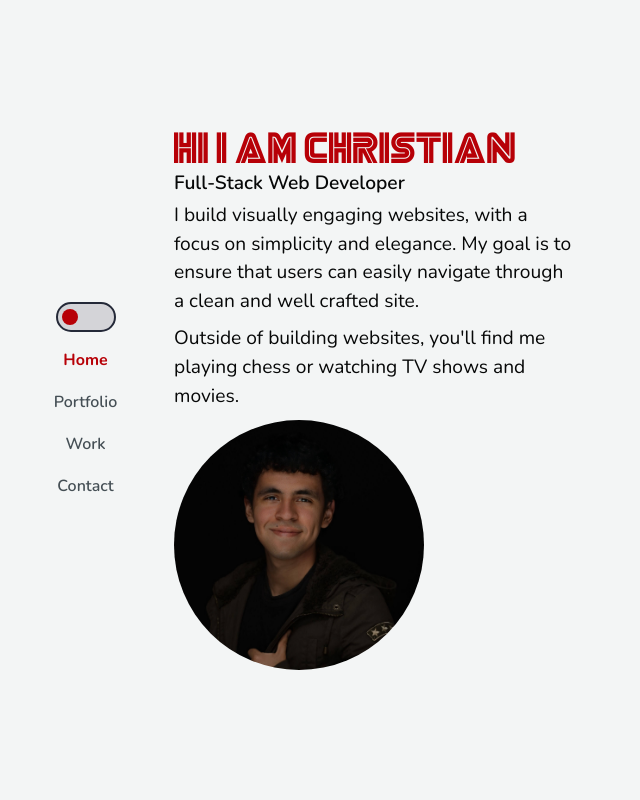
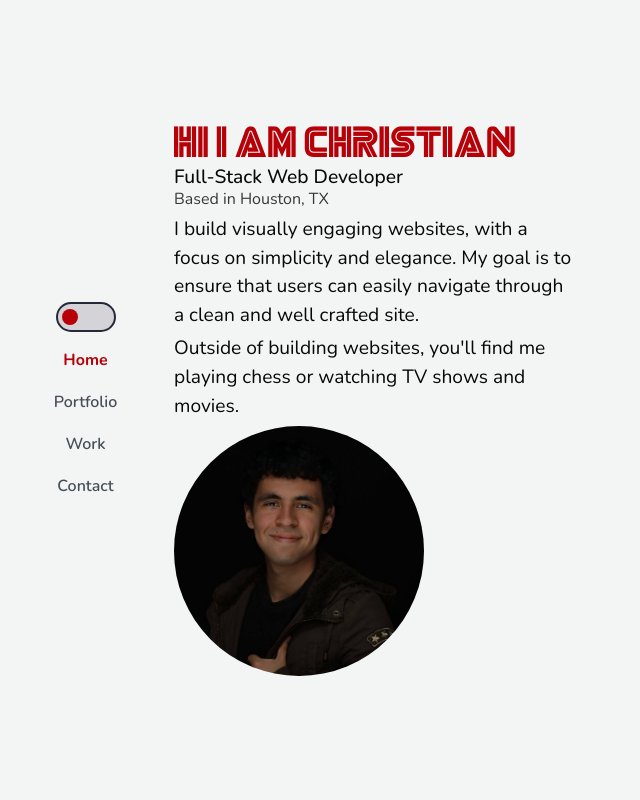
Before and after one commit to ChristiannYa/Christians-Website, a React (Vite) app in the folder client/: page / in a window 1280 px wide. Shown: the top 800 px of the page, without its empty margins (0-640 px from the left). Built offline with nearby package versions, Linux system fonts and the light colour scheme.

Commit message:
info update

```diff
--- a/client/index.html
+++ b/client/index.html
@@ -15,9 +15,9 @@
     <meta charset="UTF-8" />
 
     <!-- HTML Meta Tags -->
-    <title>Chriswebdev</title>
+    <title>Christianwebdev</title>
     <!-- To do: make description larger, 50-150 words -->
-    <meta name="description" content="Front-End Web Developer" />
+    <meta name="description" content="Front-End Web Developer based in Houston, TX" />
     <meta name="viewport" content="width=device-width, initial-scale=1.0" />
 
     <!-- Favicon configuration -->
@@ -27,26 +27,26 @@
     <link rel="icon" type="image/png" sizes="16x16" href="/cwd-tab.svg" />
 
     <!-- Facebook Meta Tags -->
-    <meta property="og:url" content="https://christianwebdev.com" />
+    <meta property="og:url" content="https://christianweb.dev" />
     <meta property="og:type" content="website" />
-    <meta property="og:title" content="Chriswebdev" />
-    <meta property="og:description" content="Front-End Web Developer" />
+    <meta property="og:title" content="Christianwebdev" />
+    <meta property="og:description" content="Front-End Web Developer based in Houston, TX" />
     <meta
       property="og:image"
-      content="https://christianwebdev.com/lv.jpg?t=20231205"
+      content="https://christianweb.dev/lv.jpg"
     />
     <meta property="og:image:width" content="1200" />
     <meta property="og:image:height" content="630" />
 
     <!-- Twitter Meta Tags -->
     <meta name="twitter:card" content="summary_large_image" />
-    <meta property="twitter:domain" content="christianwebdev.com" />
-    <meta property="twitter:url" content="https://christianwebdev.com" />
-    <meta name="twitter:title" content="Chriswebdev" />
+    <meta property="twitter:domain" content="christianweb.dev" />
+    <meta property="twitter:url" content="https://christianweb.dev" />
+    <meta name="twitter:title" content="Christianwebdev" />
     <meta name="twitter:description" content="Front-End Web Developer" />
     <meta
       name="twitter:image"
-      content="https://christianwebdev.com/lv.jpg?t=20231205"
+      content="https://christianweb.dev/lv.jpg"
     />
   </head>
   <body>
--- a/client/src/sections/Intro.jsx
+++ b/client/src/sections/Intro.jsx
@@ -19,19 +19,24 @@ const Intro = () => {
           <h1 className="text-acc-1 font-robot text-4xl mb-1">
             Hi I am christian
           </h1>
-          <div className="w-[400px] max-md:w-full flexcol gap-y-2">
-            <p className="paragraph-lg leading-none font-[600]">
+          <div className="w-[400px] max-md:w-full flexcol gap-y-1">
+            <div>
+              <p className="paragraph-lg leading-none font-medium">
                 Full-Stack Web Developer
               </p>
+              <p className="paragraph opacity-80">Based in Houston, TX</p>
+            </div>
+            <div className="space-y-1">
               <p className="paragraph-lg">
-              I build visually engaging websites, with a focus on simplicity and
-              elegance. My goal is to ensure that users can easily navigate
-              through a clean and well crafted site.
+                I build visually engaging websites, with a focus on simplicity
+                and elegance. My goal is to ensure that users can easily
+                navigate through a clean and well crafted site.
               </p>
               <p className="paragraph-lg">
-              Outside of building websites, you&apos;ll find me playing chess or
-              watching TV shows and movies.
+                Outside of building websites, you&apos;ll find me playing chess
+                or watching TV shows and movies.
               </p>
+            </div>
             <div className="overflow-hidden rounded-full w-[250px] aspect-square max-md:w-[200px] max-md:my-6 max-md:mx-auto mt-0.5">
               <img
                 src={christian}
```
Lines whose indentation alone changed are shown as unchanged.
